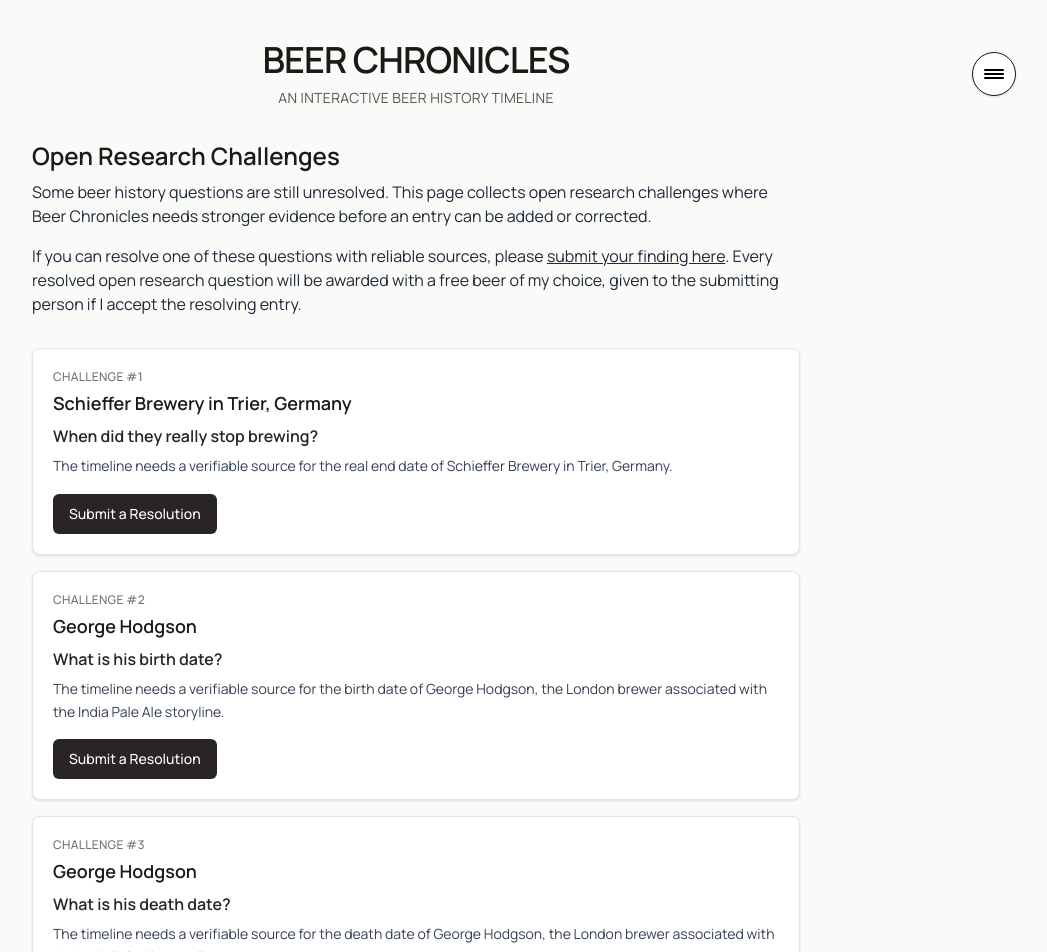
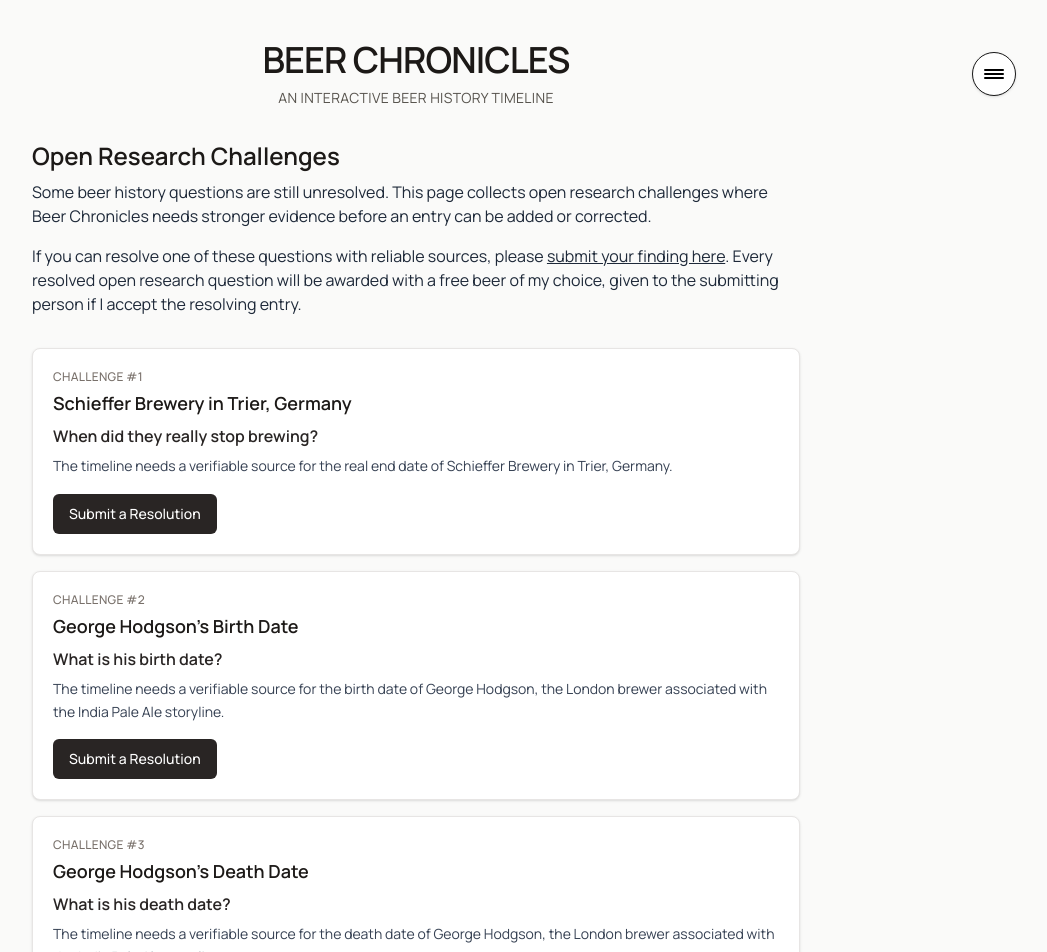
Before and after one commit to beer-chronicles-timeline/beer-chronicles-timeline.github.io, a Next.js app: page /challenges in a window 1280 px wide. Shown: the top 952 px of the page, without its empty margins (224-1271 px from the left). Built offline with nearby package versions, Linux system fonts and the light colour scheme.

Commit message:
Improve open challenge heading semantics

```diff
--- a/src/app/challenges/page.tsx
+++ b/src/app/challenges/page.tsx
@@ -43,13 +43,13 @@ export default function ChallengesPage() {
         "The timeline needs a verifiable source for the real end date of Schieffer Brewery in Trier, Germany.",
     },
     {
-      title: "George Hodgson",
+      title: "George Hodgson’s Birth Date",
       question: "What is his birth date?",
       context:
         "The timeline needs a verifiable source for the birth date of George Hodgson, the London brewer associated with the India Pale Ale storyline.",
     },
     {
-      title: "George Hodgson",
+      title: "George Hodgson’s Death Date",
       question: "What is his death date?",
       context:
         "The timeline needs a verifiable source for the death date of George Hodgson, the London brewer associated with the India Pale Ale storyline.",
```
